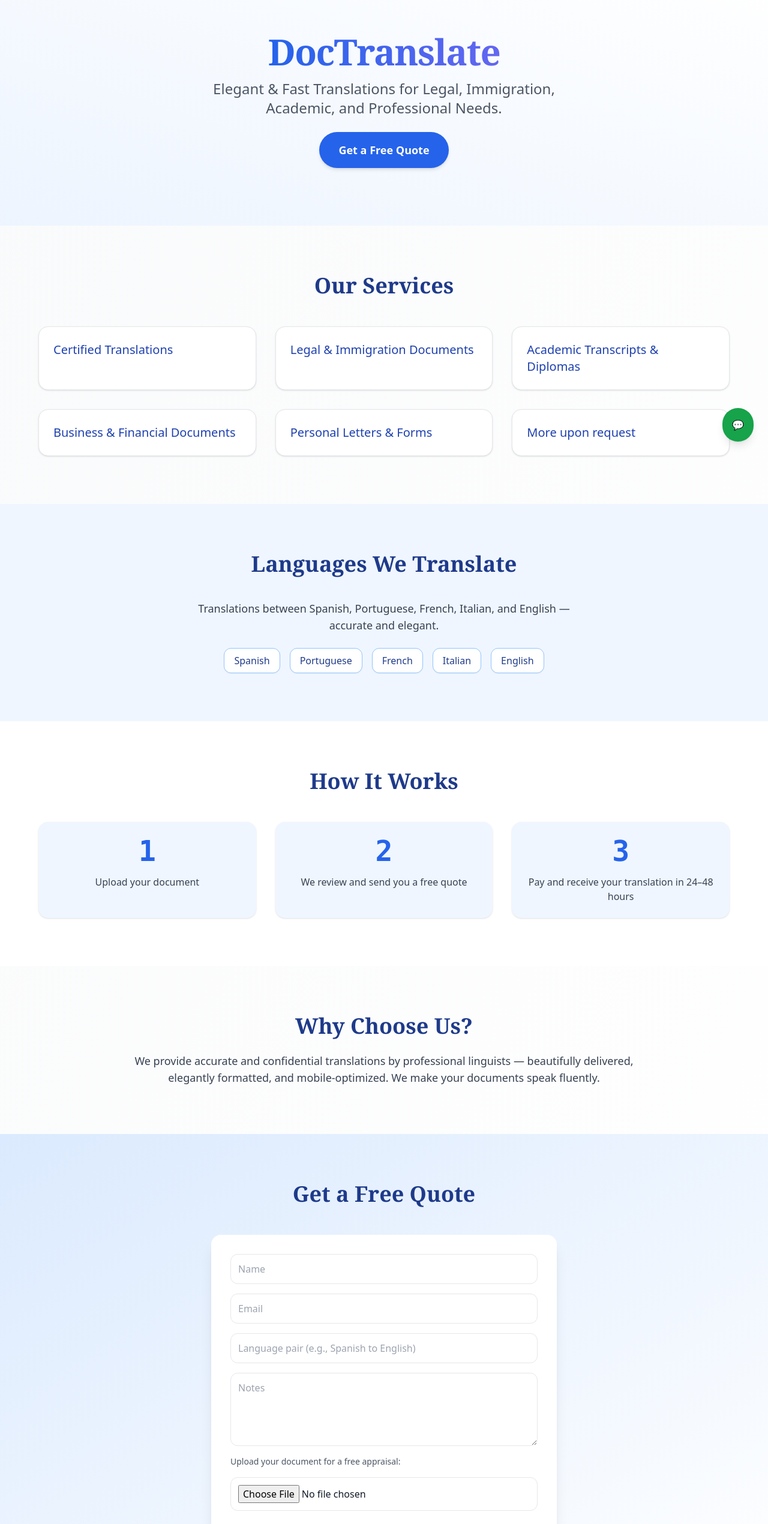
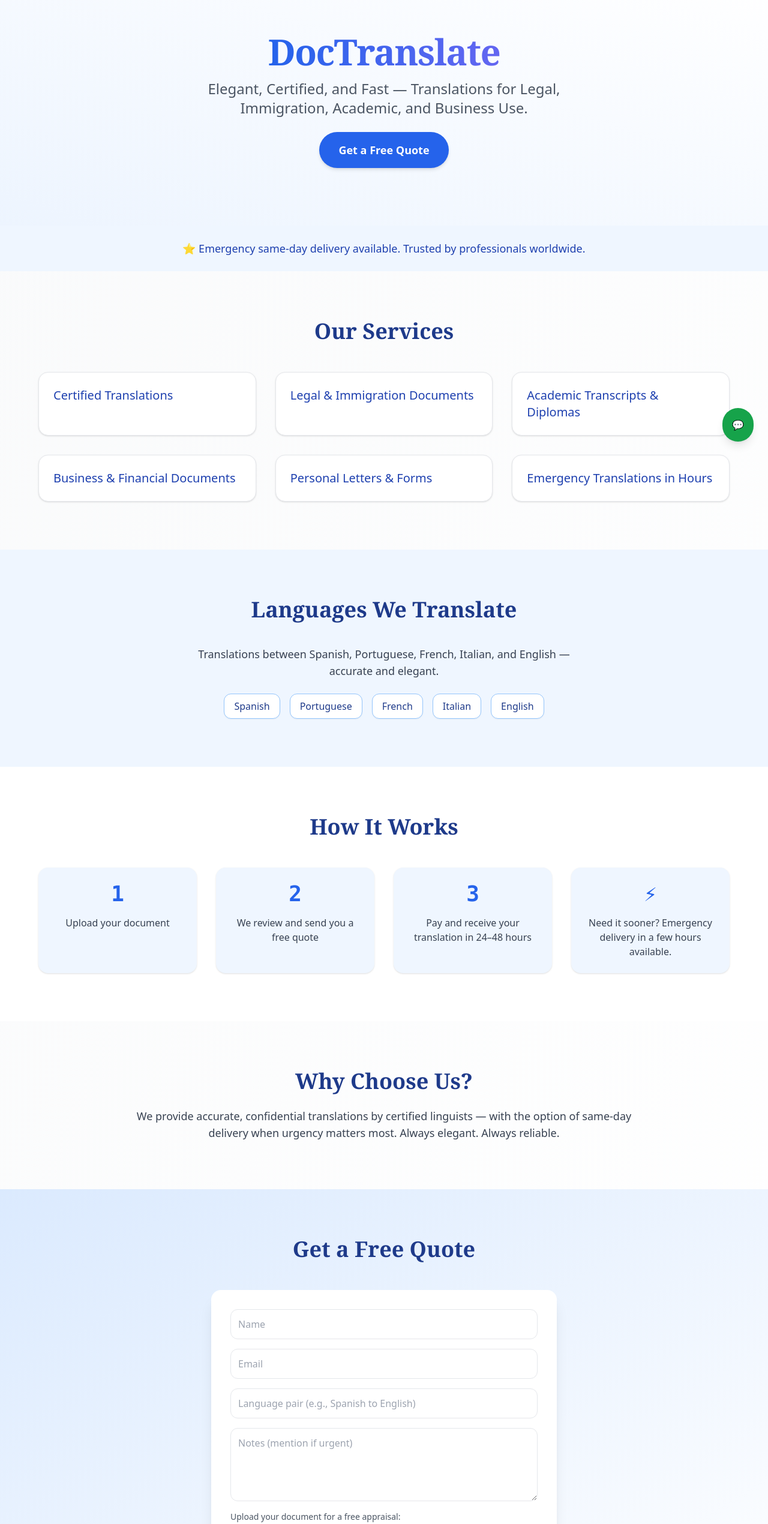
Before and after one commit to flosantos0419/doctranslate, a React (Vite) app: page / in a window 1280 px wide. Shown: the part 40-2580 px from the top of the page at 60% size. Built offline with nearby package versions, Linux system fonts and the light colour scheme.

Commit message:
Update App.jsx

```diff
--- a/src/App.jsx
+++ b/src/App.jsx
@@ -23,17 +23,22 @@ export default function App() {
             <span className="text-transparent bg-clip-text bg-gradient-to-r from-blue-600 to-indigo-500">DocTranslate</span>
           </h1>
           <p className="text-xl md:text-2xl max-w-2xl mx-auto text-gray-600 mb-6">
-            Elegant & Fast Translations for Legal, Immigration, Academic, and Professional Needs.
+            Elegant, Certified, and Fast — Translations for Legal, Immigration, Academic, and Business Use.
           </p>
           <Button className="text-lg px-8 py-4 rounded-full shadow-md">Get a Free Quote</Button>
         </div>
       </section>
 
+      {/* Trust Badge */}
+      <div className="text-center py-6 bg-blue-50 text-blue-800 font-medium text-lg">
+        ⭐ Emergency same-day delivery available. Trusted by professionals worldwide.
+      </div>
+
       {/* Services Section */}
       <section className="py-20 px-6">
         <h2 className="text-3xl md:text-4xl font-semibold text-center mb-12 text-blue-900 font-serif">Our Services</h2>
         <div className="grid sm:grid-cols-2 md:grid-cols-3 gap-8 max-w-6xl mx-auto">
-          {["Certified Translations", "Legal & Immigration Documents", "Academic Transcripts & Diplomas", "Business & Financial Documents", "Personal Letters & Forms", "More upon request"].map((service, index) => (
+          {["Certified Translations", "Legal & Immigration Documents", "Academic Transcripts & Diplomas", "Business & Financial Documents", "Personal Letters & Forms", "Emergency Translations in Hours"].map((service, index) => (
             <div key={index} className="bg-white border border-gray-200 rounded-2xl p-6 shadow hover:shadow-md transition duration-300">
               <h3 className="text-xl font-medium text-blue-800">{service}</h3>
             </div>
@@ -59,14 +64,15 @@ export default function App() {
       {/* How It Works */}
       <section className="bg-white py-20 px-6">
         <h2 className="text-3xl md:text-4xl font-semibold text-center mb-12 text-blue-900 font-serif">How It Works</h2>
-        <div className="grid md:grid-cols-3 gap-8 max-w-6xl mx-auto text-center">
+        <div className="grid md:grid-cols-4 gap-8 max-w-6xl mx-auto text-center">
           {[
             { step: "1", desc: "Upload your document" },
             { step: "2", desc: "We review and send you a free quote" },
-            { step: "3", desc: "Pay and receive your translation in 24–48 hours" }
+            { step: "3", desc: "Pay and receive your translation in 24–48 hours" },
+            { step: "⚡", desc: "Need it sooner? Emergency delivery in a few hours available." }
           ].map(({ step, desc }) => (
             <div key={step} className="bg-blue-50 rounded-2xl p-6 shadow hover:shadow-md transition duration-300">
-              <div className="text-5xl font-bold text-blue-600 mb-4 font-mono">{step}</div>
+              <div className="text-4xl font-bold text-blue-600 mb-4 font-mono">{step}</div>
               <p className="text-gray-700">{desc}</p>
             </div>
           ))}
@@ -77,7 +83,7 @@ export default function App() {
       <section className="py-20 px-6 max-w-4xl mx-auto">
         <h2 className="text-3xl md:text-4xl font-semibold text-center mb-6 text-blue-900 font-serif">Why Choose Us?</h2>
         <p className="text-center text-lg text-gray-700">
-          We provide accurate and confidential translations by professional linguists — beautifully delivered, elegantly formatted, and mobile-optimized. We make your documents speak fluently.
+          We provide accurate, confidential translations by certified linguists — with the option of same-day delivery when urgency matters most. Always elegant. Always reliable.
         </p>
       </section>
 
@@ -96,10 +102,10 @@ export default function App() {
           <input name="name" type="text" placeholder="Name" className="p-3 border rounded-xl" required />
           <input name="email" type="email" placeholder="Email" className="p-3 border rounded-xl" required />
           <input name="language" type="text" placeholder="Language pair (e.g., Spanish to English)" className="p-3 border rounded-xl" required />
-          <textarea name="notes" placeholder="Notes" rows="4" className="p-3 border rounded-xl"></textarea>
+          <textarea name="notes" placeholder="Notes (mention if urgent)" rows="4" className="p-3 border rounded-xl"></textarea>
           <label className="text-sm text-gray-600">Upload your document for a free appraisal:</label>
           <input name="attachment" type="file" className="p-3 border rounded-xl" required />
-          <Button type="submit" className="mt-2 w-full">Submit</Button>
+          <Button type="submit" className="mt-2 w-full bg-indigo-600 hover:bg-indigo-700">Submit</Button>
         </form>
       </section>
 
```
